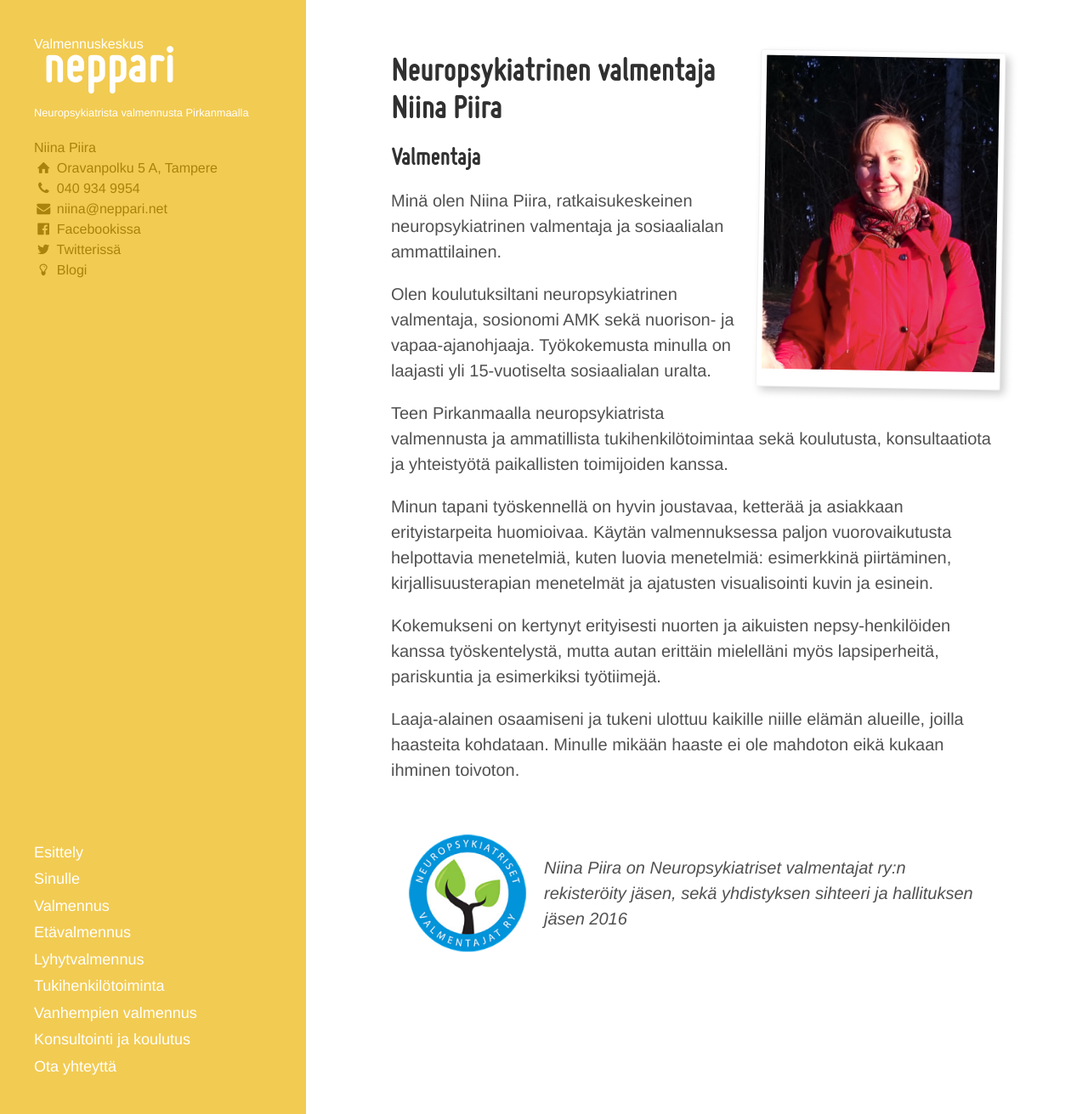
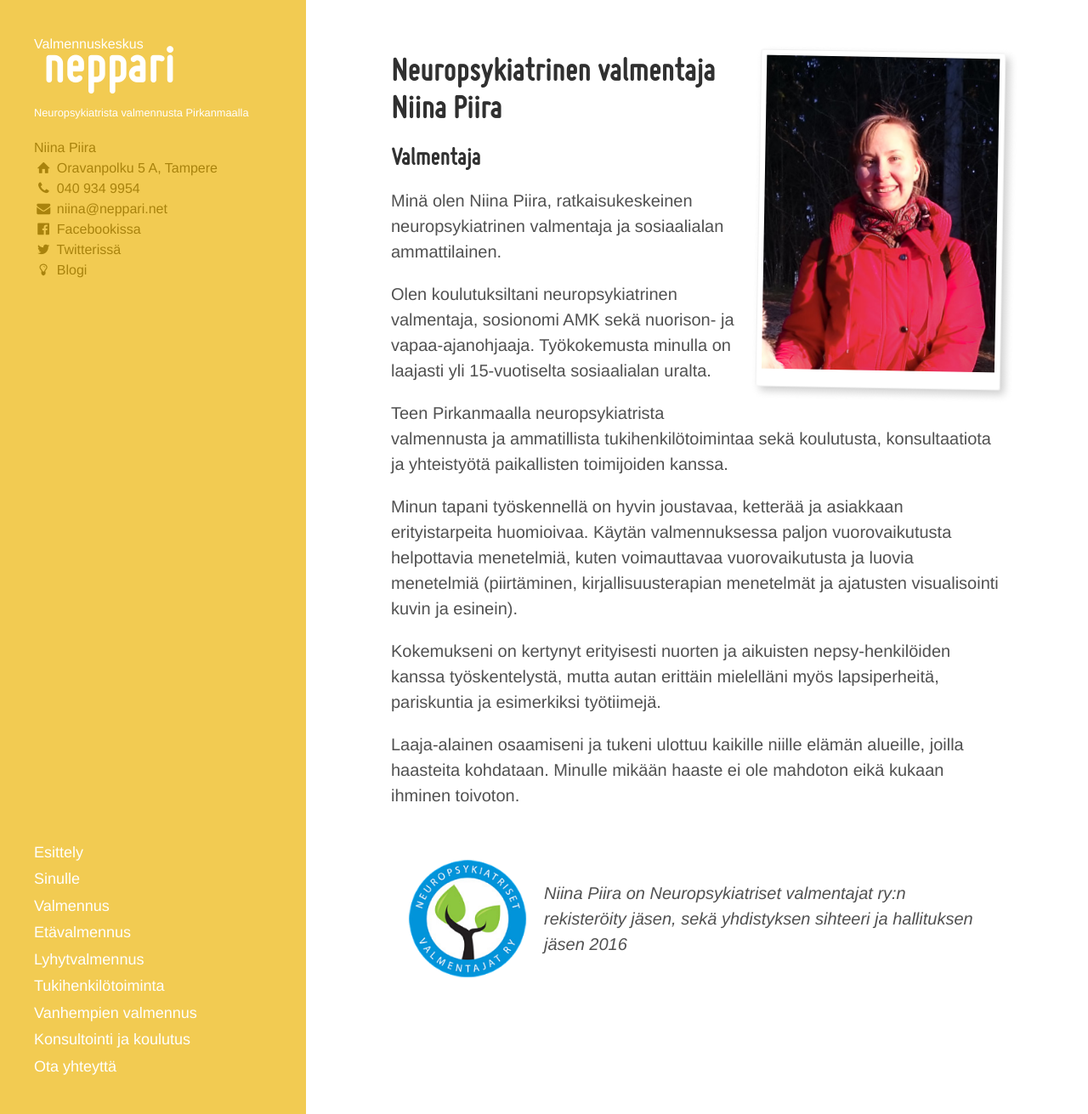
Before and after one commit to niinapiira/neppari.net, a Jekyll site: the page built from niina.md, in a window 1280 px wide and 1311 px high. Shown: the whole window at 85% size. Built offline with Jekyll 4.4.1, drawn with Linux system fonts in a browser that asks for light colours.

Commit message:
Updated niina.md

```diff
--- a/niina.md
+++ b/niina.md
@@ -17,7 +17,7 @@ Olen koulutuksiltani neuropsykiatrinen valmentaja, sosionomi AMK sekä nuorison-
 
 Teen Pirkanmaalla neuropsykiatrista valmennusta ja ammatillista tukihenkilötoimintaa sekä koulutusta, konsultaatiota ja yhteistyötä paikallisten toimijoiden kanssa.
 
-Minun tapani työskennellä on hyvin joustavaa, ketterää ja asiakkaan erityistarpeita huomioivaa. Käytän valmennuksessa paljon vuorovaikutusta helpottavia menetelmiä, kuten luovia menetelmiä: esimerkkinä piirtäminen, kirjallisuusterapian menetelmät ja ajatusten visualisointi kuvin ja esinein.
+Minun tapani työskennellä on hyvin joustavaa, ketterää ja asiakkaan erityistarpeita huomioivaa. Käytän valmennuksessa paljon vuorovaikutusta helpottavia menetelmiä, kuten voimauttavaa vuorovaikutusta ja luovia menetelmiä (piirtäminen, kirjallisuusterapian menetelmät ja ajatusten visualisointi kuvin ja esinein).
 
 Kokemukseni on kertynyt erityisesti nuorten ja aikuisten nepsy-henkilöiden kanssa työskentelystä, mutta autan erittäin mielelläni myös lapsiperheitä, pariskuntia ja esimerkiksi työtiimejä.
 
```
